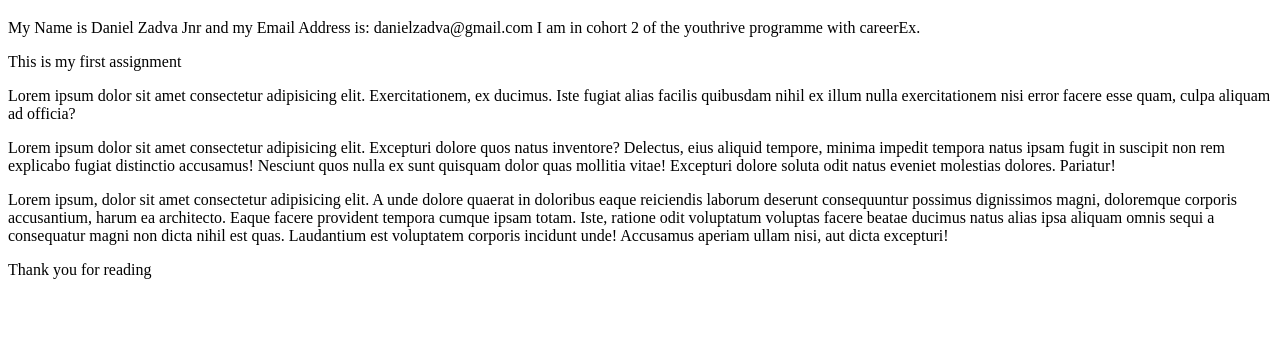
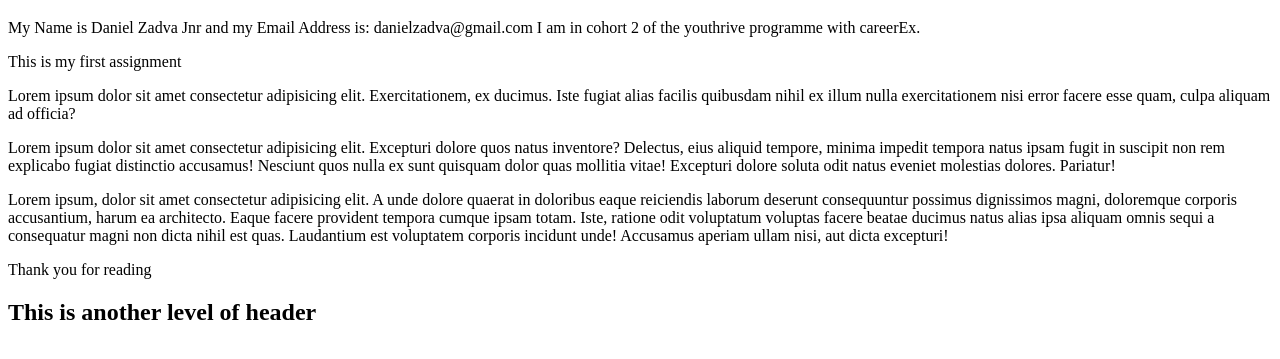
Before and after one commit to zadvajr/yt2_git_push1, a plain HTML site: page index.html in a window 1280 px wide. Shown: the part 61-420 px from the top of the page. Drawn offline with Linux system fonts and the light colour scheme.

Commit message:
second commit

```diff
--- a/index.html
+++ b/index.html
@@ -35,5 +35,6 @@
       nisi, aut dicta excepturi!
     </p>
     <p>Thank you for reading</p>
+    <h2>This is another level of header</h2>
   </body>
 </html>
```
Also changed, not shown: 1 other file.
